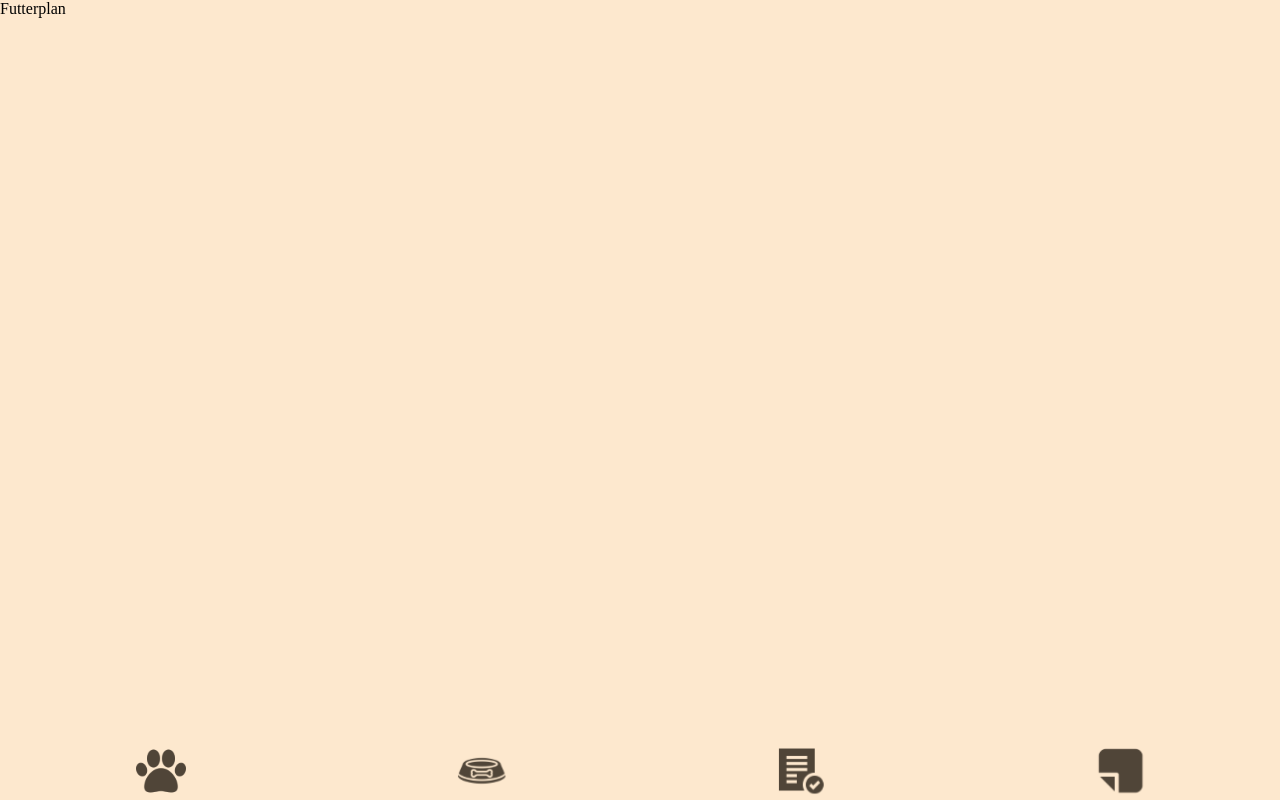
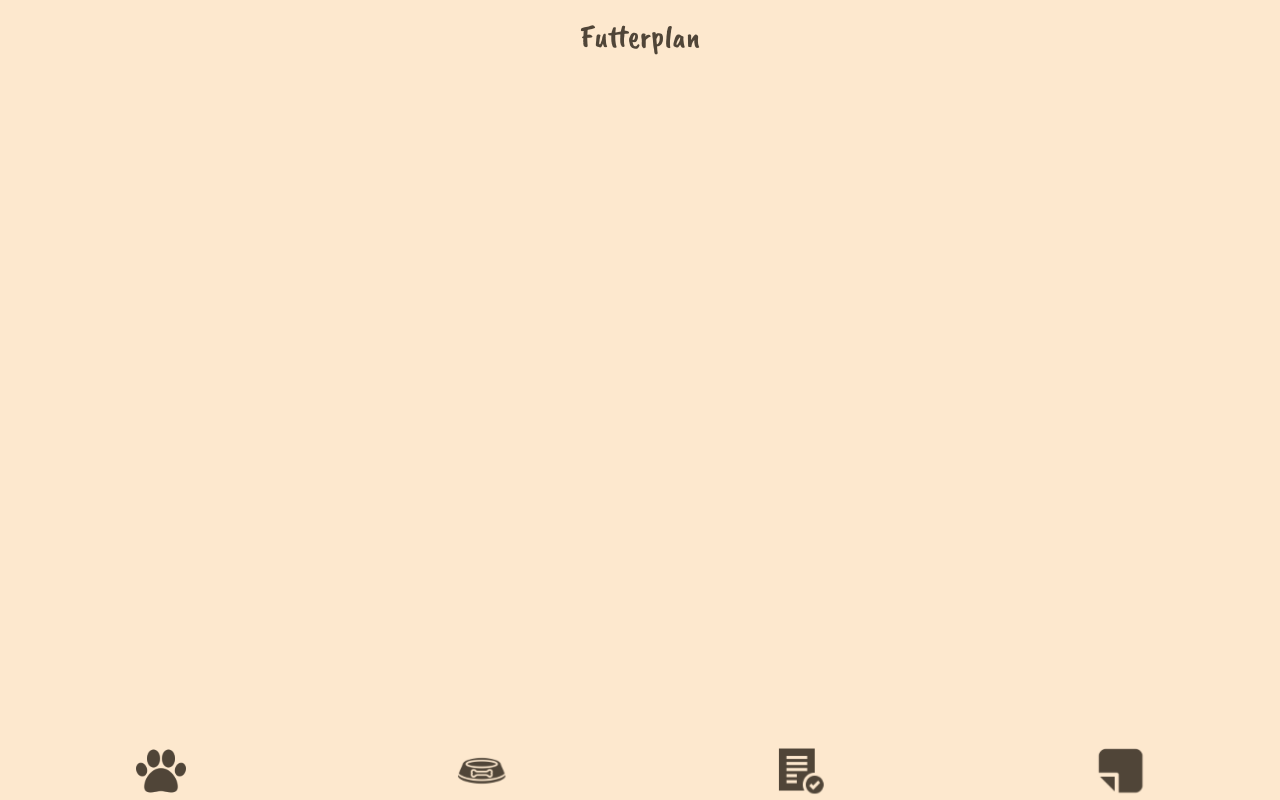
Before and after one commit to Joeynow1101/capstone-project, a React (Vite) app: page /feeding in a window 1280 px wide. Built offline with nearby package versions, Linux system fonts and the light colour scheme.

Commit message:
add header

```diff
--- a/src/App.jsx
+++ b/src/App.jsx
@@ -10,10 +10,10 @@ function App() {
     <>
       <Routes>
         <Route path="/" element={<Home />} />
-        <Route path="profile" element={<Profile />} />
-        <Route path="feeding" element={<Feeding />} />
-        <Route path="appointment" element={<Appointment />} />
-        <Route path="notes" element={<Notes />} />
+        <Route path="/profile" element={<Profile />} />
+        <Route path="/feeding" element={<Feeding />} />
+        <Route path="/appointment" element={<Appointment />} />
+        <Route path="/notes" element={<Notes />} />
         <Route path="*" element={<h2>Page not found</h2>} />
       </Routes>
     </>
--- a/src/Pages/Appointment.jsx
+++ b/src/Pages/Appointment.jsx
@@ -1,10 +1,11 @@
 import React from "react";
 import Navbar from "../components/Navbar";
+import Header from "../components/Header";
 
 function Appointment() {
   return (
     <>
-      <div>Termine</div>
+      <Header titleText={"Termine"} />
       <Navbar />
     </>
   );
--- a/src/Pages/Feeding.jsx
+++ b/src/Pages/Feeding.jsx
@@ -1,10 +1,11 @@
 import React from "react";
 import Navbar from "../components/Navbar";
+import Header from "../components/Header";
 
 function Feeding() {
   return (
     <>
-      <div>Futterplan</div>
+      <Header titleText={"Futterplan"} />
       <Navbar />
     </>
   );
--- a/src/Pages/Notes.jsx
+++ b/src/Pages/Notes.jsx
@@ -1,10 +1,11 @@
 import React from "react";
 import Navbar from "../components/Navbar";
+import Header from "../components/Header";
 
 function Notes() {
   return (
     <>
-      <div>Notizen</div>
+      <Header titleText={"Notizen"} />
       <Navbar />
     </>
   );
--- a/src/Pages/Profile.jsx
+++ b/src/Pages/Profile.jsx
@@ -1,10 +1,11 @@
 import React from "react";
 import Navbar from "../components/Navbar";
+import Header from "../components/Header";
 
 function Profile() {
   return (
     <>
-      <div>Profil</div>
+      <Header titleText={"Profil"} />
       <Navbar />
     </>
   );
--- /dev/null
+++ b/src/components/Header.jsx
@@ -0,0 +1,19 @@
+import React from "react";
+import styled from "styled-components";
+
+export default function Header({ titleText }) {
+  return (
+    <StyledHeader>
+      <p>{titleText}</p>
+    </StyledHeader>
+  );
+}
+
+const StyledHeader = styled.header`
+  display: flex;
+  justify-content: center;
+  padding: 1rem;
+  font-family: CaveatBrush;
+  font-size: 2rem;
+  color: var(--primary-one);
+`;
```
